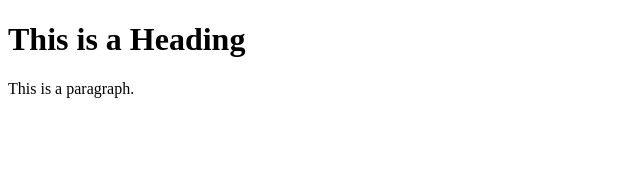
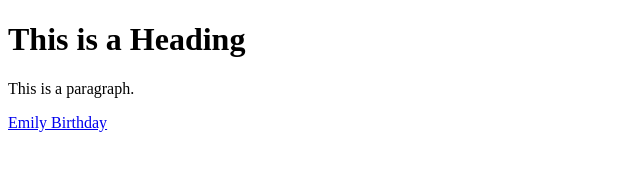
Before and after one commit to jhong40/flabbyeric.github.io, a plain HTML site: page index.html in a window 1280 px wide. Shown: the whole page, without its empty margins (0-640 px from the left). Drawn offline with Linux system fonts and the light colour scheme.

Commit message:
Update index.html

```diff
--- a/index.html
+++ b/index.html
@@ -9,7 +9,7 @@
 
 <h1>This is a Heading</h1>
 <p>This is a paragraph.</p>
-<a href="grid_ball.html>Emily Birthday </a>
+<a href="grid_ball.html">Emily Birthday </a>
 
 </body>
 </html>
```
